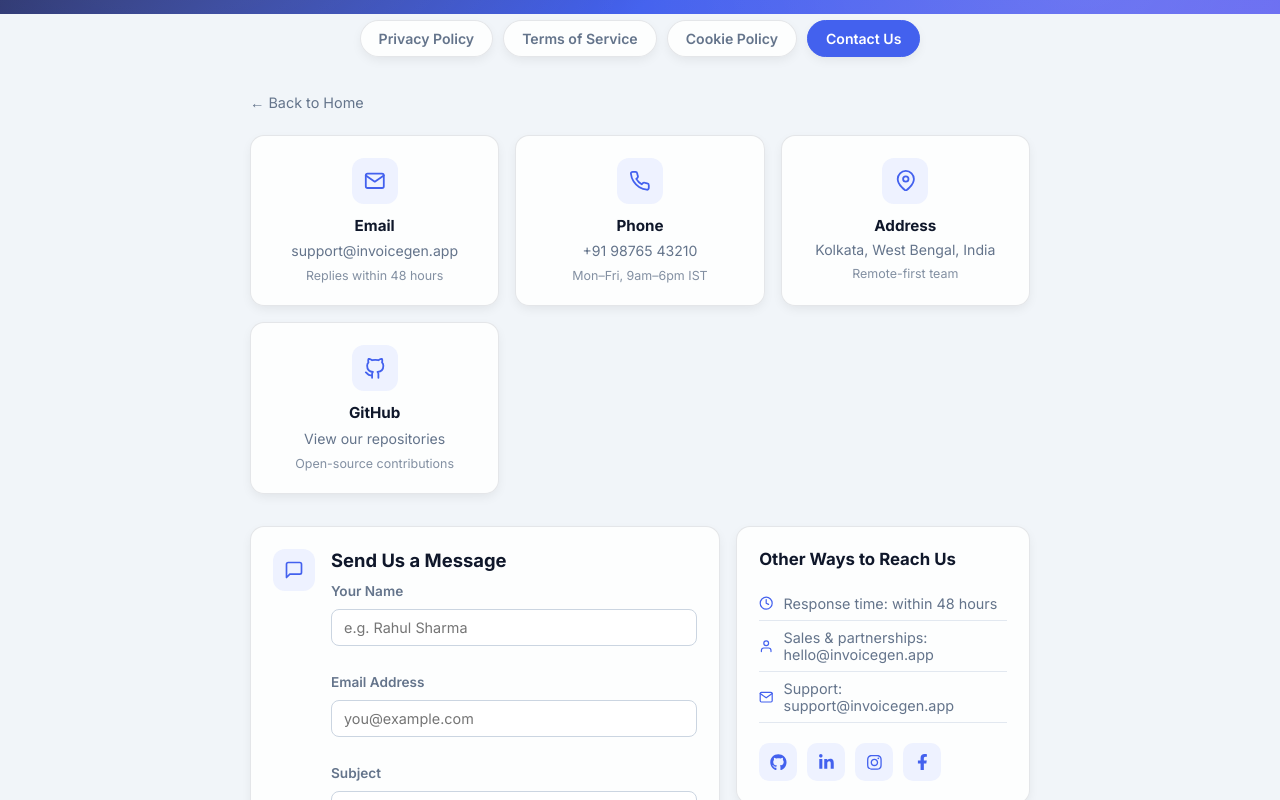
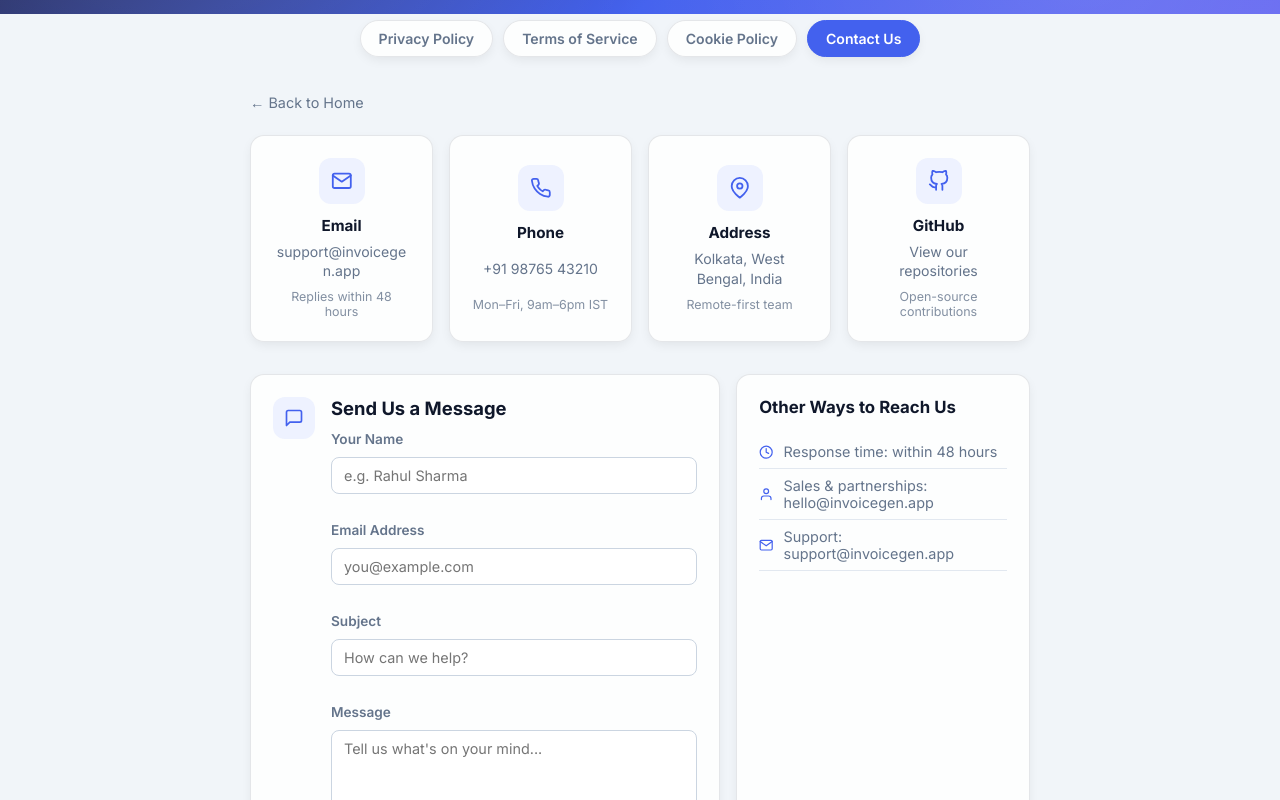
Before and after one commit to Subha2707/InvoiceGen, a React (Vite) app in the folder client/: page /contact in a window 1280 px wide. Shown: the part 320-1120 px from the top of the page. Built offline with nearby package versions, Linux system fonts and the light colour scheme; no server answers.

Commit message:
Fixed Contact Page Layout

```diff
--- a/client/src/index.css
+++ b/client/src/index.css
@@ -1785,7 +1785,7 @@
 /* Contact page */
 .contact-grid {
   display: grid;
-  grid-template-columns: repeat(auto-fit, minmax(200px, 1fr));
+  grid-template-columns: repeat(4, 1fr);
   gap: 16px;
   margin: 0 0 32px;
 }
@@ -1797,6 +1797,10 @@
   text-align: center;
   box-shadow: var(--card-shadow);
   transition: transform 0.2s ease, box-shadow 0.2s ease;
+  display: flex;
+  flex-direction: column;
+  align-items: center;
+  justify-content: center;
 }
 .contact-card:hover { transform: translateY(-3px); box-shadow: var(--card-shadow-hover); }
 .contact-card-icon {
@@ -1812,7 +1816,16 @@
   font-size: 1.35rem;
 }
 .contact-card h3 { font-size: 0.95rem; margin-bottom: 6px; }
-.contact-card p, .contact-card a { color: var(--muted); font-size: 0.88rem; word-break: break-word; }
+.contact-card p, .contact-card a {
+  color: var(--muted);
+  font-size: 0.88rem;
+  word-break: break-word;
+  line-height: 1.4;
+  display: flex;
+  align-items: center;
+  justify-content: center;
+  min-height: 40px;
+}
 .contact-card a:hover { color: var(--accent); }
 .contact-hint { display: block; margin-top: 8px; font-size: 0.78rem; color: var(--muted); opacity: 0.8; }
 
@@ -1820,7 +1833,7 @@
   display: grid;
   grid-template-columns: 1.6fr 1fr;
   gap: 16px;
-  align-items: start;
+  align-items: stretch;
 }
 .contact-form-card { display: flex; gap: 16px; }
 .contact-form { display: flex; flex-direction: column; gap: 14px; margin-top: 6px; }
@@ -1850,6 +1863,8 @@
   border-radius: 14px;
   padding: 22px;
   box-shadow: var(--card-shadow);
+  display: flex;
+  flex-direction: column;
 }
 .contact-info-card h3 { margin-bottom: 16px; font-size: 1.05rem; }
 .contact-info-row {
@@ -1863,7 +1878,7 @@
 }
 .contact-info-row:last-of-type { border-bottom: none; }
 .contact-info-row svg { color: var(--accent); flex-shrink: 0; }
-.contact-social { margin-top: 20px; }
+.contact-social { margin-top: auto; padding-top: 20px; }
 
 /* ── Responsive Mobile Overhaul (< 768px & < 480px) ────────────────────────── */
 
@@ -1919,6 +1934,7 @@
     padding-right: 16px;
   }
   .contact-wrap { grid-template-columns: 1fr; }
+  .contact-grid { grid-template-columns: repeat(2, 1fr); }
   .legal-hero h1 { font-size: 2rem; }
   .legal-hero { padding: 48px 16px 60px; }
 }
@@ -2031,6 +2047,7 @@
 }
 
 @media (max-width: 480px) {
+  .contact-grid { grid-template-columns: 1fr; }
   .content-area { padding: 12px 10px; }
   .auth-card { padding: 22px 16px; }
   .auth-container { padding: 14px; }
```
